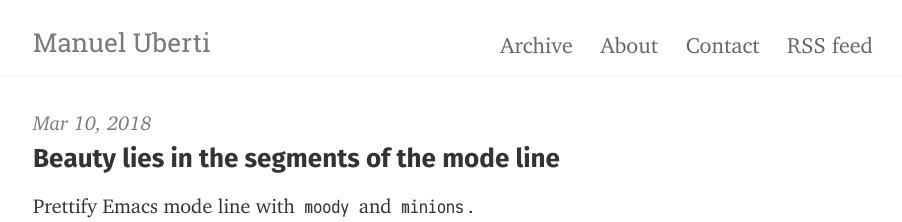
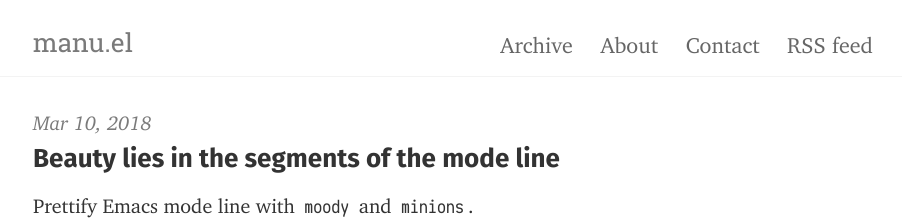
Before and after one commit to manuel-uberti/manuel-uberti.github.io, a Jekyll site: the page built from index.html, in a window 1280 px wide. Shown: the top 222 px of the page, without its empty margins (187-1089 px from the left). Built offline with Jekyll 4.4.1, drawn with Linux system fonts in a browser that asks for light colours; the list of posts is cut into pages by our own code.

Commit message:
Change site title

```diff
--- a/_config.yml
+++ b/_config.yml
@@ -1,5 +1,5 @@
 # Site settings
-title:       Manuel Uberti
+title:       manu.el
 email:       ""
 author:      Manuel Uberti
 description: "My Personal Website"
```
